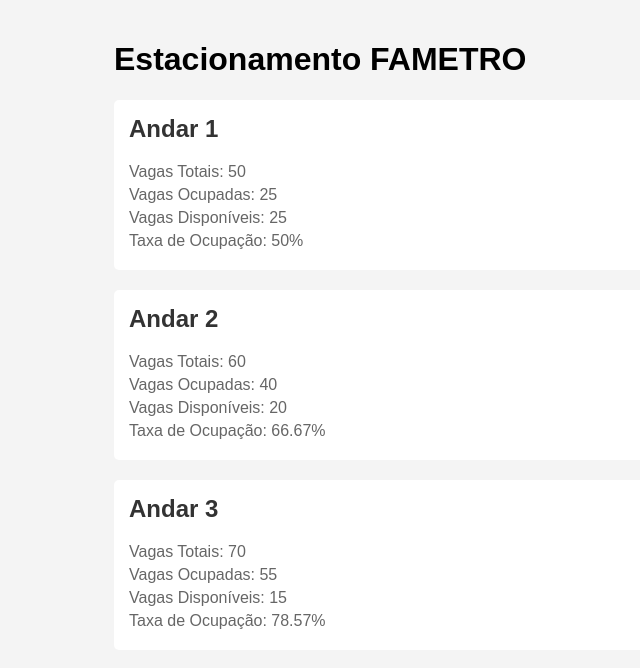
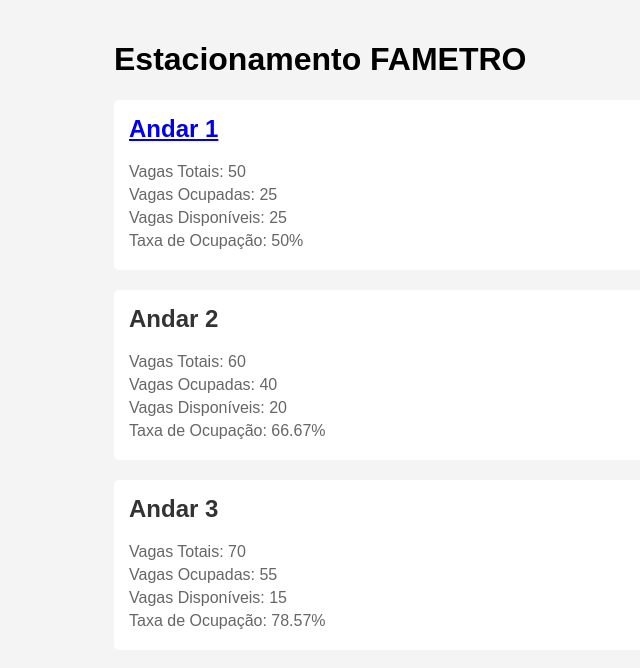
Before and after one commit to vivi-toto/ESTACIONAMENTO-TCC, a plain HTML site: page index.html in a window 1280 px wide. Shown: the whole page, without its empty margins (226-866 px from the left). Drawn offline with Linux system fonts and the light colour scheme.

Commit message:
link do estacionamento adicionado a tela principal

```diff
--- a/index.html
+++ b/index.html
@@ -10,7 +10,7 @@
   <div class="container">
     <h1>Estacionamento FAMETRO</h1>
     <div class="andar">
-      <h2>Andar 1</h2>
+      <h2> <a href= "estacionamento.html">Andar 1</a></h2>
       <p>Vagas Totais: 50</p>
       <p>Vagas Ocupadas: 25</p>
       <p>Vagas Disponíveis: 25</p>
```
